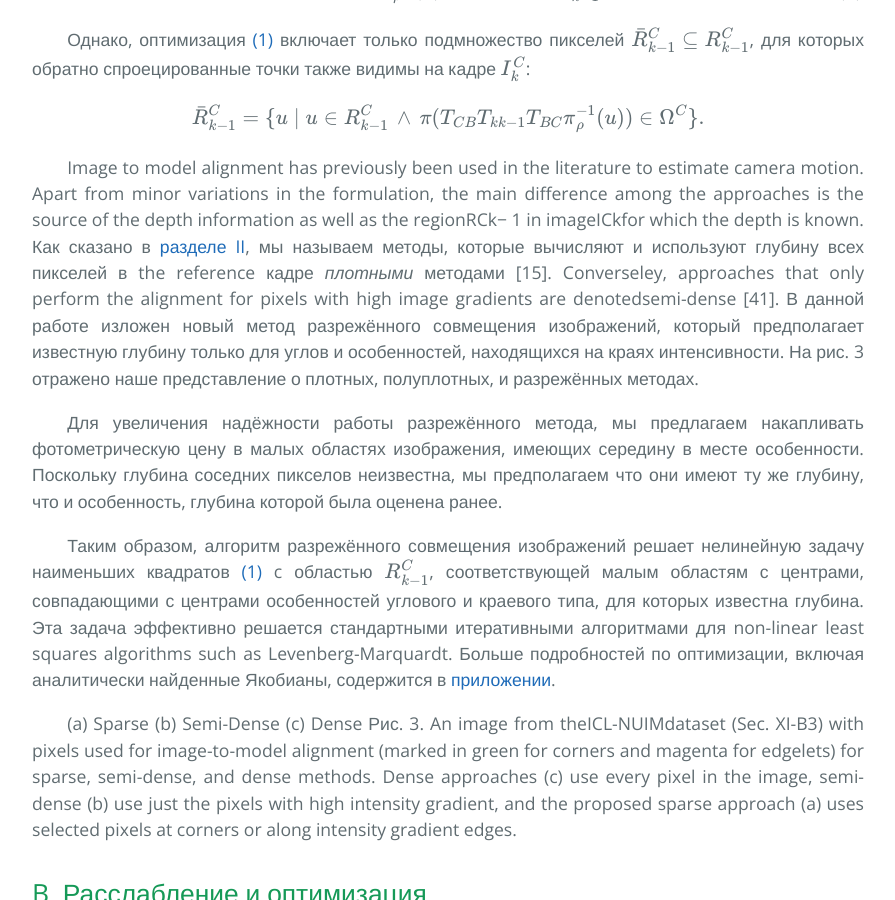
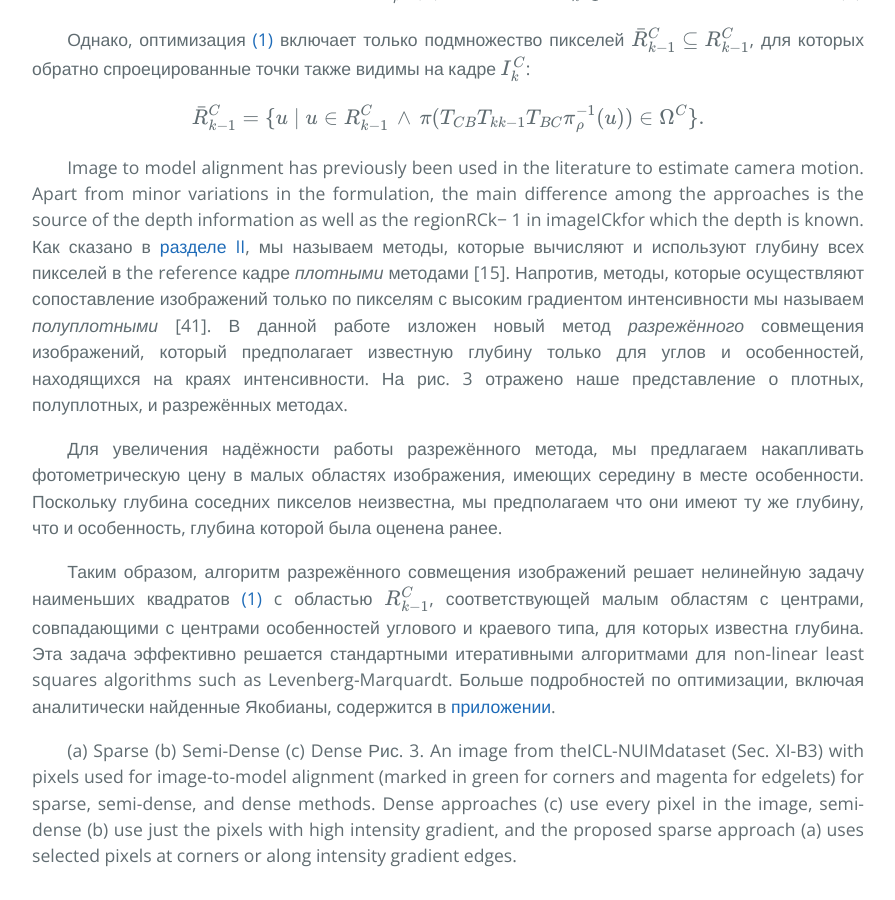
Before and after one commit to i-v-s/slam, a Jekyll site: the page built from svo2.md, in a window 1280 px wide and 900 px high, scrolled down 9023 px. Shown: the whole window, without its empty margins (192-1087 px from the left). Built offline with Jekyll 4.4.1, drawn with Linux system fonts in a browser that asks for light colours; our own code applies the rules of GitHub Pages for plain Markdown files; formulas are drawn with MathJax 3.

Commit message:
Updated svo2.md

```diff
--- a/svo2.md
+++ b/svo2.md
@@ -387,10 +387,13 @@ the regionRCk− 1 in imageICkfor which the depth is known.
 Как сказано в [разделе II](#ii-Связанные-работы "Связанные работы"),
 мы называем методы, которые вычисляют
 и используют глубину всех пикселей в the reference кадре
-*плотными* методами [15]. Converseley, approaches that only
-perform the alignment for pixels with high image gradients
-are denotedsemi-dense [41]. В данной работе изложен новый
-метод разрежённого совмещения изображений, который предполагает известную глубину
+*плотными* методами [15].
+Напротив, методы, которые осуществляют
+сопоставление изображений только по пикселям
+с высоким градиентом интенсивности
+мы называем *полуплотными* [41]. В данной работе изложен новый
+метод *разрежённого* совмещения изображений,
+который предполагает известную глубину
 только для углов и особенностей, находящихся на краях интенсивности. На рис. 3
 отражено наше представление о плотных, полуплотных, и разрежённых
 методах.
```
